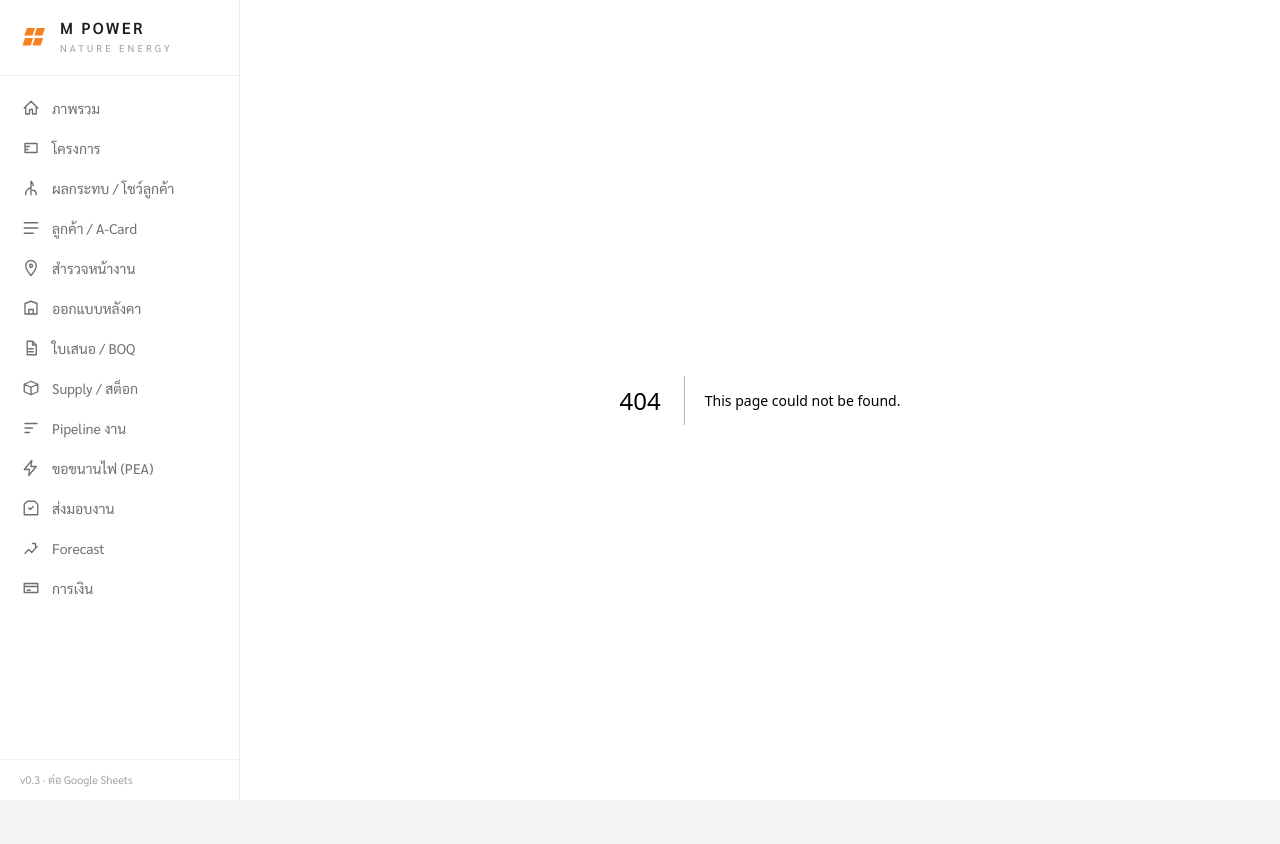
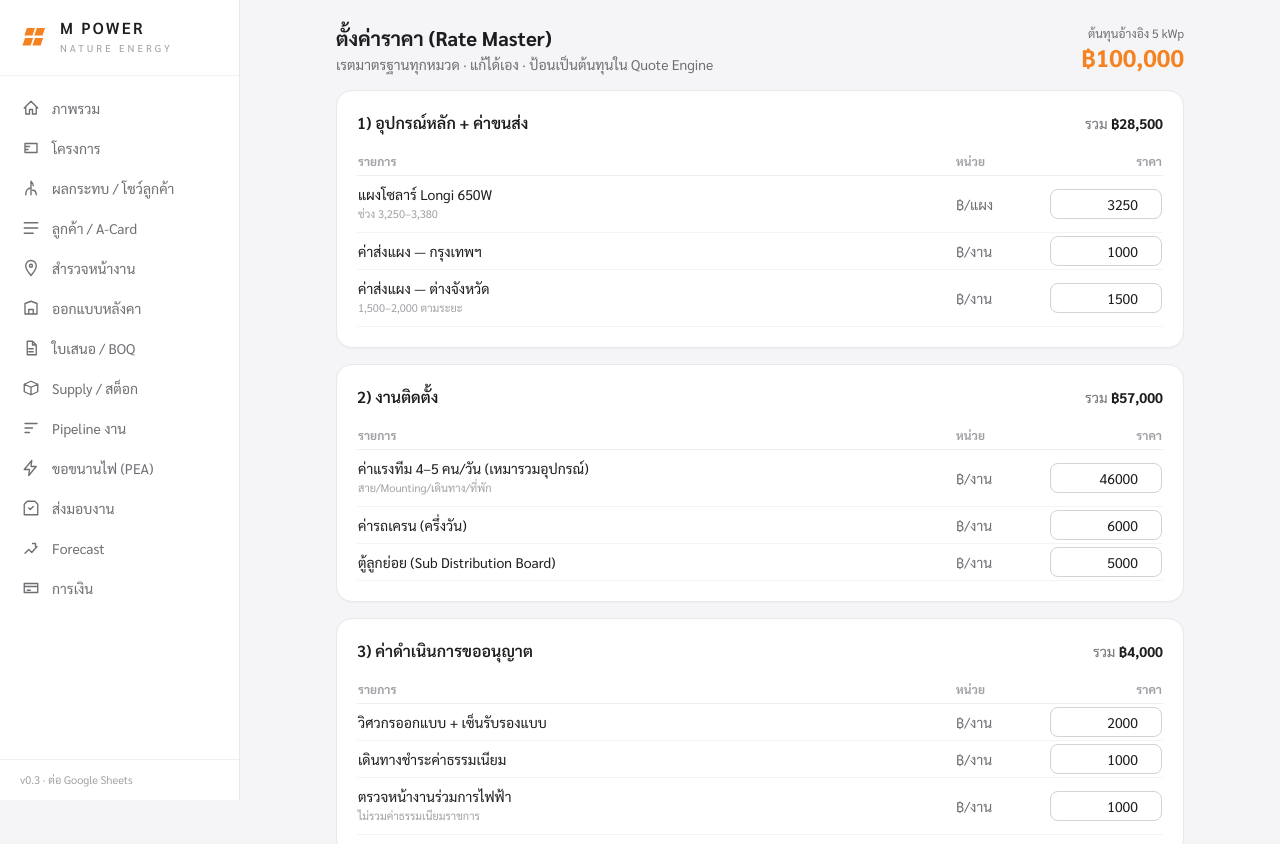
Before and after one commit to MORIZO168/mpower-app, a Next.js app in the folder mpower-app-source-v3/: page /rates in a window 1280 px wide. Before the commit this address had no page. Shown: the top 844 px of the page. Before the commit the page ends 800 px from the top, so only its background shows below. Built offline with nearby package versions, Linux system fonts and the light colour scheme.

Commit message:
Create page.js

```diff
--- /dev/null
+++ b/mpower-app-source-v3/app/rates/page.js
@@ -0,0 +1,64 @@
+"use client";
+import { useState } from "react";
+import { RATE_CATEGORIES, baht } from "@/lib/rates";
+
+// ต้นทุนอ้างอิง 5 kWp: แผง 8 แผง, รายการอื่นอย่างละ 1
+const refQty = (k) => (k === "panel_650" ? 8 : 1);
+
+export default function RatesPage() {
+  const init = {};
+  RATE_CATEGORIES.forEach((c) => c.items.forEach((i) => (init[i.k] = i.v)));
+  const [vals, setVals] = useState(init);
+  const set = (k, v) => setVals((s) => ({ ...s, [k]: +v || 0 }));
+
+  const catTotal = (c) => c.items.reduce((s, i) => s + vals[i.k] * refQty(i.k), 0);
+  const grand = RATE_CATEGORIES.reduce((s, c) => s + catTotal(c), 0);
+
+  return (
+    <div className="p-6 max-w-4xl mx-auto">
+      <div className="flex items-center gap-3 mb-1">
+        <div>
+          <h1 className="text-xl font-bold text-[#1d1d1f]">ตั้งค่าราคา (Rate Master)</h1>
+          <p className="text-sm text-[#6e6e73] mt-0.5">เรตมาตรฐานทุกหมวด · แก้ได้เอง · ป้อนเป็นต้นทุนใน Quote Engine</p>
+        </div>
+        <div className="ml-auto text-right">
+          <div className="text-xs text-[#6e6e73]">ต้นทุนอ้างอิง 5 kWp</div>
+          <div className="text-2xl font-bold text-[#F5821F]">{baht(grand)}</div>
+        </div>
+      </div>
+
+      <div className="space-y-4 mt-4">
+        {RATE_CATEGORIES.map((c) => (
+          <div key={c.key} className="card p-5">
+            <div className="flex items-center mb-3">
+              <div className="font-semibold text-[#1d1d1f]">{c.name}</div>
+              <div className="ml-auto text-sm text-[#6e6e73]">รวม <b className="text-[#1d1d1f]">{baht(catTotal(c))}</b></div>
+            </div>
+            <table className="w-full text-sm">
+              <thead><tr className="text-[#a1a1a6] text-xs border-b border-[#eee]">
+                <th className="text-left py-1.5">รายการ</th><th className="text-left w-20">หน่วย</th><th className="text-right w-32">ราคา</th>
+              </tr></thead>
+              <tbody>
+                {c.items.map((i) => (
+                  <tr key={i.k} className="border-b border-[#f4f4f6]">
+                    <td className="py-2">{i.label}{i.note && <div className="text-[11px] text-[#a1a1a6]">{i.note}</div>}</td>
+                    <td className="text-[#6e6e73]">{i.unit}</td>
+                    <td className="text-right">
+                      <input type="number" value={vals[i.k]} onChange={(e) => set(i.k, e.target.value)}
+                        className="w-28 px-2 py-1 border border-[#d2d2d7] rounded-lg text-sm text-right bg-white" />
+                    </td>
+                  </tr>
+                ))}
+              </tbody>
+            </table>
+          </div>
+        ))}
+      </div>
+
+      <div className="flex items-center gap-3 mt-4">
+        <button className="bg-[#1a3c6e] text-white rounded-lg px-6 py-2.5 text-sm font-semibold">บันทึกเรต</button>
+        <span className="text-xs text-[#8593a8]">เฟสถัดไป: บันทึกลง Google Sheets แท็บ Rates + ให้ Quote ดึงไปใช้อัตโนมัติ</span>
+      </div>
+    </div>
+  );
+}
```
